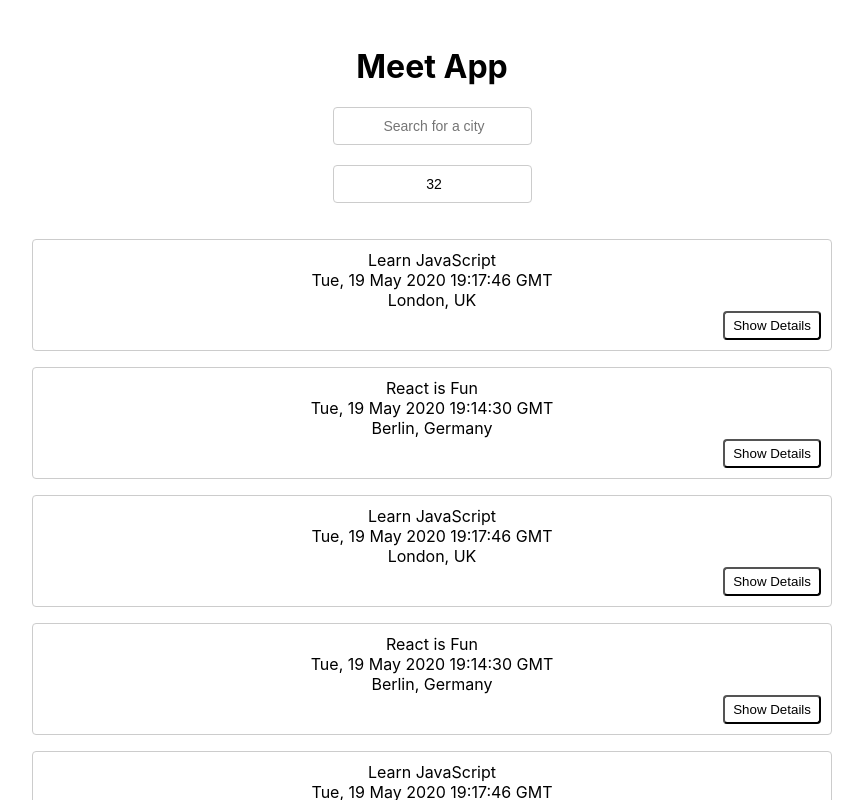
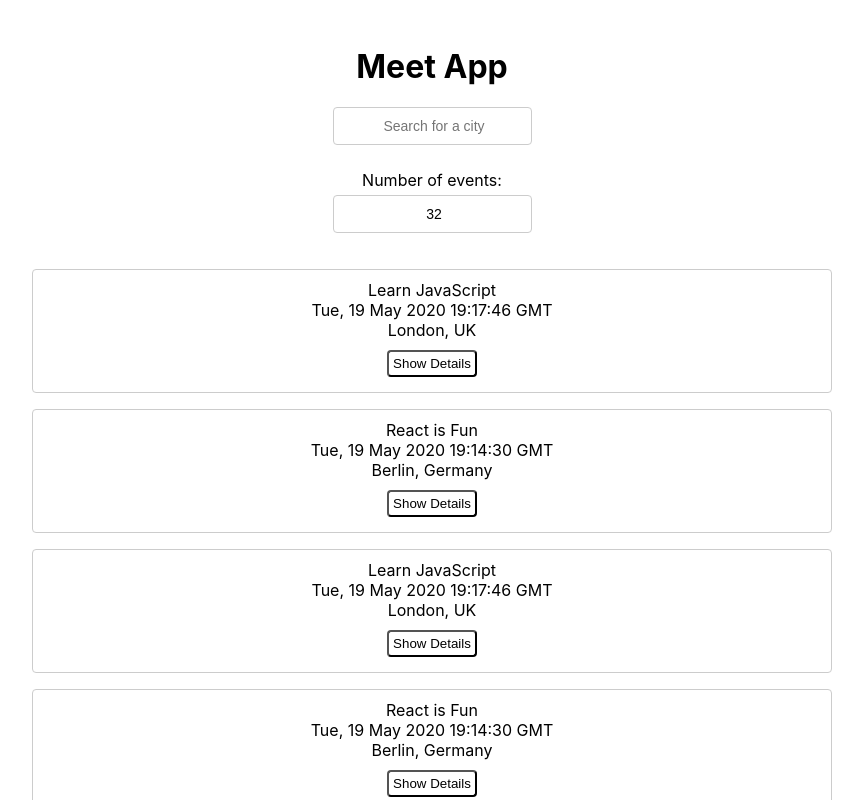
Before and after one commit to pleplu/meet-app, a React (Create React App) app: page / in a window 1280 px wide. Shown: the top 800 px of the page, without its empty margins (208-1071 px from the left). Built offline with nearby package versions, Linux system fonts and the light colour scheme; what atatus-spa would draw is missing.

Commit message:
Updated layout

```diff
--- a/src/App.css
+++ b/src/App.css
@@ -83,7 +83,7 @@ input[type="number"] {
 }
 
 .event-item {
-  padding: 10px 10px 35px;
+  padding: 10px 10px;
   margin-bottom: 16px;
   text-align: center;
   border: 1px solid #ccc;
@@ -94,17 +94,14 @@ input[type="number"] {
 .description {
   right: 5px;
   bottom: 5px;
-  padding: 5px 8px;
+  padding: 5px;
   border-radius: 4px;
   outline: none;
 }
 
 .show-details {
-  position: absolute;
-  right: 5px;
-  bottom: 5px;
   margin: 5px;
-  padding: 5px 8px;
+  padding: 4px;
   border-radius: 4px;
   background-color: #ffffff;
   outline: none;
--- a/src/api.js
+++ b/src/api.js
@@ -17,7 +17,7 @@ const checkToken = async (accessToken) => {
 const getToken = async (code) => {
   const encodeCode = encodeURIComponent(code);
   const response = await fetch(
-    'https://kaghmkul73.execute-api.us-east-2.amazonaws.com/dev/api/token' + '/' + encodeCode
+    'https://kaghmkul73.execute-api.us-east-2.amazonaws.com/dev/api/token/' + encodeCode
   );
   const { access_token } = await response.json();
   access_token && localStorage.setItem("access_token", access_token);
@@ -34,7 +34,7 @@ export const getEvents = async () => {
 
   if (token) {
     removeQuery();
-    const url =  "https://kaghmkul73.execute-api.us-east-2.amazonaws.com/dev/api/get-events" + "/" + token;
+    const url =  "https://kaghmkul73.execute-api.us-east-2.amazonaws.com/dev/api/get-events/" + token;
     const response = await fetch(url);
     const result = await response.json();
     if (result) {
--- a/src/components/NumberOfEvents.js
+++ b/src/components/NumberOfEvents.js
@@ -19,6 +19,7 @@ const NumberOfEvents  = ({ setCurrentNOE, setErrorAlert }) => {
 
     return (
         <div id="number-of-events">
+            <p>Number of events:</p>
             <input
                 type='text'
                 className="events-options"
```
